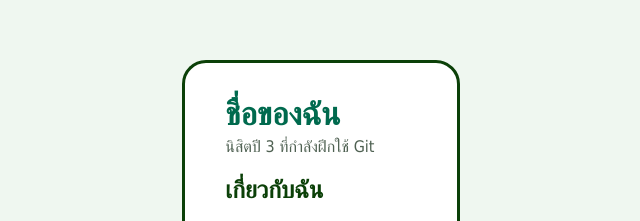
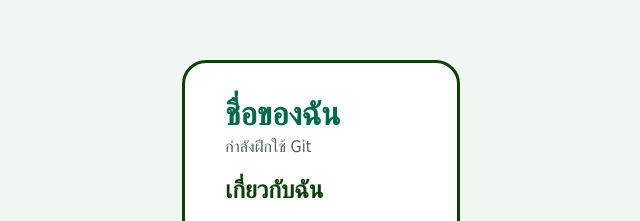
Before and after one commit to waranyuth-khamnoi/my-profile, a plain HTML site: page index.html in a window 1280 px wide. Shown: the part 161-382 px from the top of the page, 319-959 px from the left. Drawn offline with Linux system fonts and the light colour scheme.

Commit message:
Change tagline

```diff
--- a/index.html
+++ b/index.html
@@ -9,7 +9,7 @@
 <body>
   <main class="card">
     <h1>ชื่อของฉัน</h1>
-    <p class="tagline">นิสิตปี 3 ที่กำลังฝึกใช้ Git</p>
+    <p class="tagline">กำลังฝึกใช้ Git</p>
 
     <h2>เกี่ยวกับฉัน</h2>
     <p>เขียนแนะนำตัวสั้น ๆ 1–2 บรรทัด</p>
```
